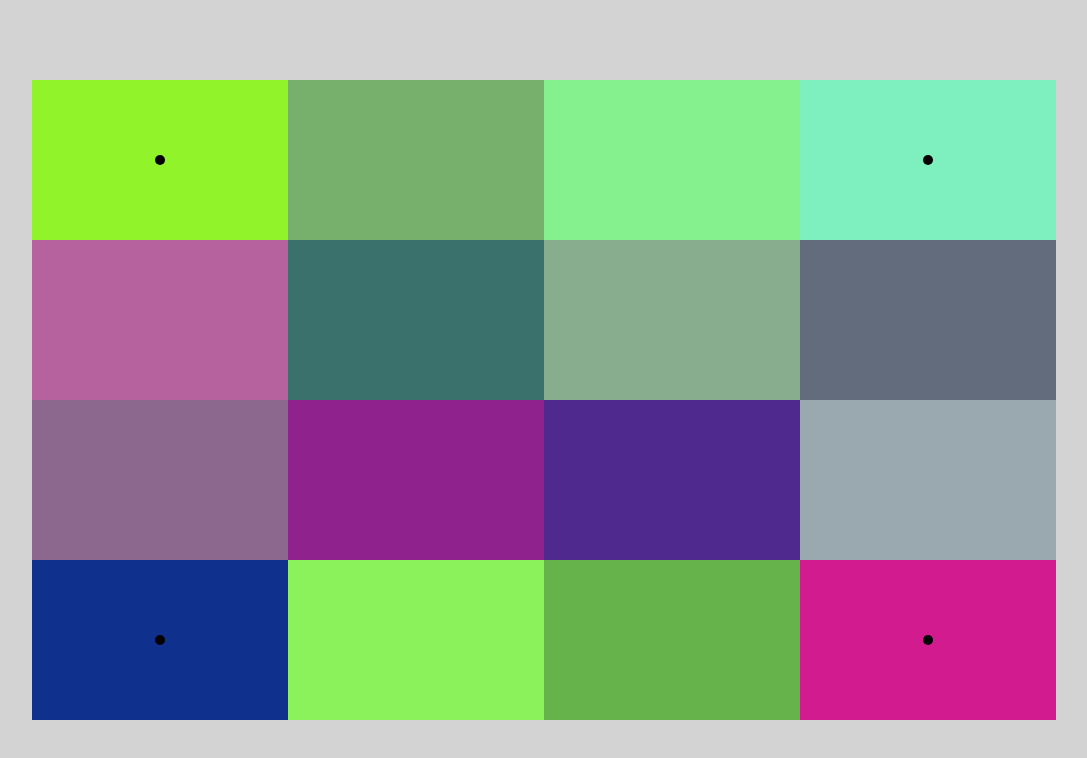
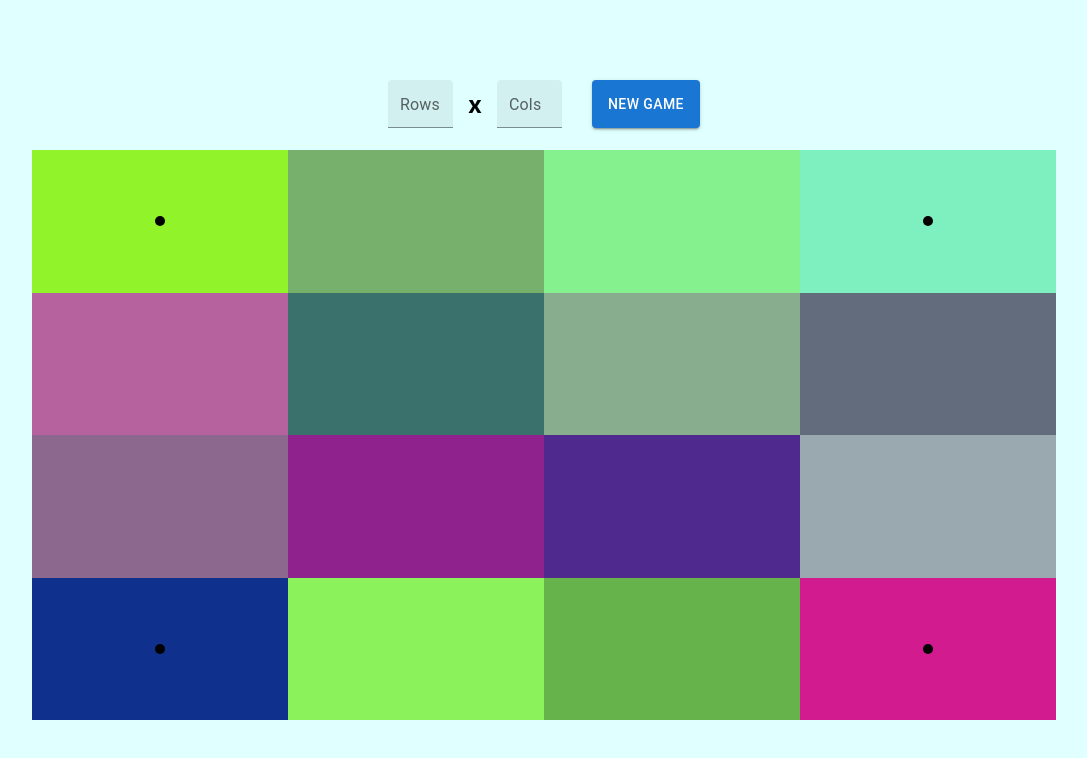
Before and after one commit to mdalzin/i-love-hue-clone, a React (Create React App) app: page / in a window 1280 px wide. Shown: the top 758 px of the page, without its empty margins (96-1183 px from the left). Built offline with nearby package versions, Linux system fonts and the light colour scheme.

Commit message:
Added new game inputs

```diff
--- a/package.json
+++ b/package.json
@@ -3,6 +3,9 @@
   "version": "0.1.0",
   "private": true,
   "dependencies": {
+    "@emotion/react": "^11.10.5",
+    "@emotion/styled": "^11.10.5",
+    "@mui/material": "^5.11.4",
     "@testing-library/jest-dom": "^5.16.5",
     "@testing-library/react": "^13.4.0",
     "@testing-library/user-event": "^13.5.0",
--- a/src/App.tsx
+++ b/src/App.tsx
@@ -1,8 +1,24 @@
+import styled from 'styled-components';
 import Board from './components/Board';
+import NewBoardBar from './components/NewBoardBar';
+
+const Container = styled.div`
+  position: absolute;
+  width: 80%;
+  height: 80%;
+  left: 50%;
+  top: 50%;
+  transform: translate(-50%, -50%);
+  display: flex;
+  flex-direction: column;
+`
 
 function App() {
   return (
-    <Board/>
+    <Container>
+      <NewBoardBar/>
+      <Board/>
+    </Container>
   );
 }
 
--- a/src/components/Board.tsx
+++ b/src/components/Board.tsx
@@ -7,13 +7,9 @@ import useDocumentEvent from "../hooks/useDocumentEvent";
 import { boardsAreEqual, getBoardColors, shuffleColors } from "../helpers/colorHelpers";
 
 const Container = styled.div`
-  position: absolute;
-  width: 80%;
-  height: 80%;
+  position: relative;
+  flex-grow: 1;
   background: black;
-  left: 50%;
-  top: 50%;
-  transform: translate(-50%, -50%);
 `
 
 const rows = 4;
--- /dev/null
+++ b/src/components/NewBoardBar.tsx
@@ -0,0 +1,46 @@
+import styled from 'styled-components';
+import Button from '@mui/material/Button';
+import TextField from '@mui/material/TextField';
+
+const Container = styled.div`
+  height: 70px;
+  display: flex;
+  justify-content: center;
+  gap: 30px;
+`
+
+const NewButton = styled(Button)`
+  height: 68%;
+`
+
+const InputContainer = styled.div`
+  display: flex;
+  justify-content: center;
+  gap: 5px;
+`
+
+const DimensionInput = styled(TextField)`
+  width: 65px;
+  text-align: center;
+  color: white;
+`
+
+const X = styled.h2`
+  margin: 10px;
+  user-select: none;
+`
+
+export default function NewBoardBar() {
+  return (
+    <Container>
+      <InputContainer>
+        <DimensionInput variant='filled' size='small' label='Rows'/>
+        <X>x</X>
+        <DimensionInput variant='filled' size='small' label='Cols'/>
+      </InputContainer>
+      <NewButton variant='contained'>
+        New Game
+      </NewButton>
+    </Container>
+  )
+}
--- a/src/index.css
+++ b/src/index.css
@@ -5,7 +5,7 @@ body {
     sans-serif;
   -webkit-font-smoothing: antialiased;
   -moz-osx-font-smoothing: grayscale;
-  background: lightgrey;
+  background: lightcyan;
 }
 
 code {
```
